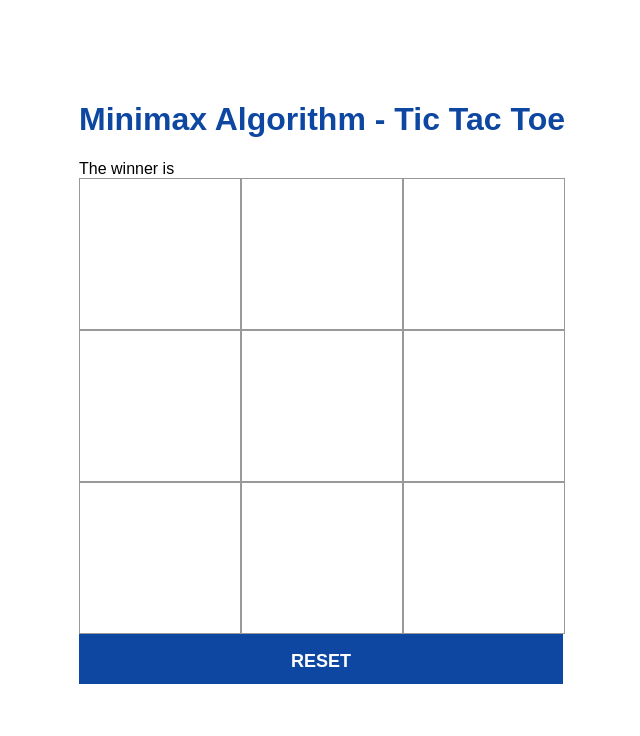
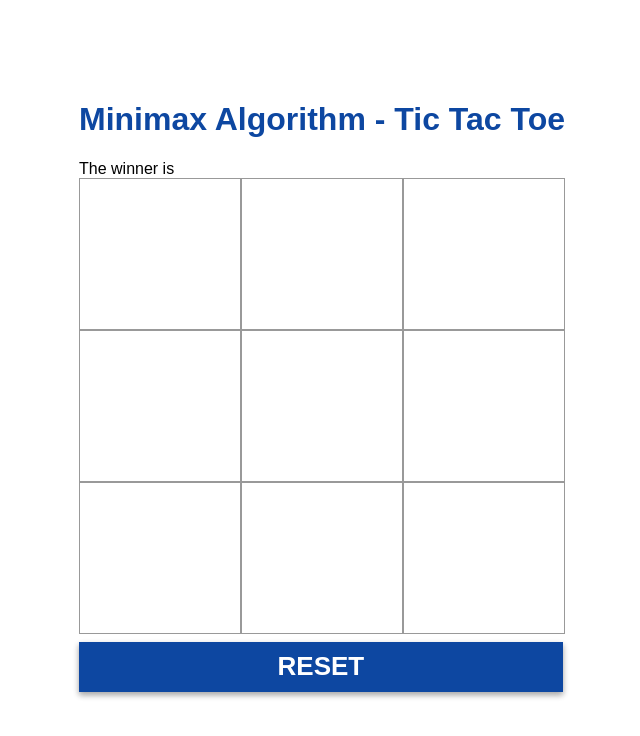
Before and after one commit to alejospina96/react-tick-tack-toe, a React (Create React App) app: page / in a window 1280 px wide. Shown: the top 736 px of the page, without its empty margins (305-945 px from the left). Built offline with nearby package versions, Linux system fonts and the light colour scheme.

Commit message:
Style game board

```diff
--- a/src/ResetButton.css
+++ b/src/ResetButton.css
@@ -7,6 +7,8 @@ button {
     font-weight: bold;
     font-size: 26px;
     font-family: sans-serif;
-    font-variant: all-small-caps;
+    text-transform: uppercase;
     border: none;
+    margin-top: 8px;
+    box-shadow: 0 3px 6px rgba(0, 0, 0, 0.16), 0 3px 6px rgba(0, 0, 0, 0.23)
 }
```
